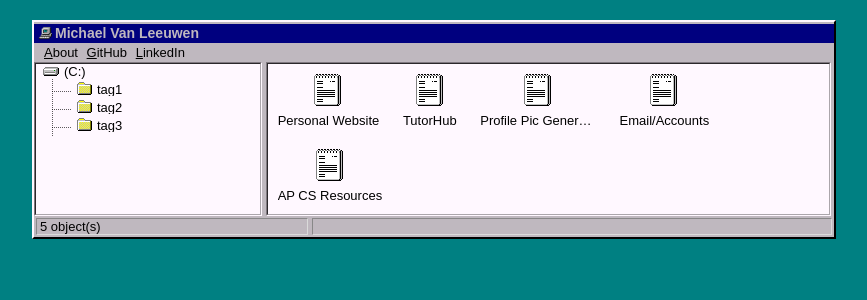
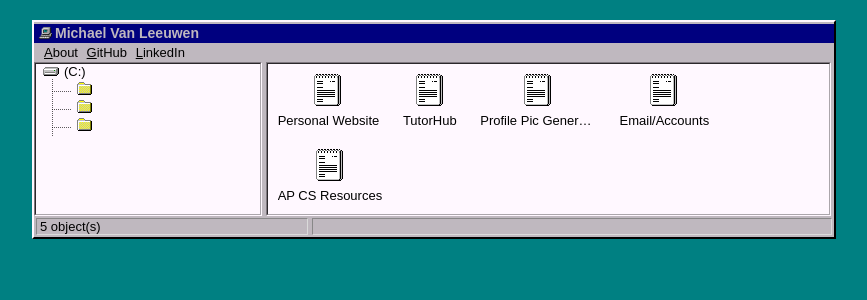
Before and after one commit to MJVL/mjvl.github.io-legacy-v2, a Jekyll site: the page built from index.html, in a window 1280 px wide. Shown: the top 300 px of the page, without its empty margins (206-1073 px from the left). Built offline with Jekyll 4.4.1, drawn with Linux system fonts in a browser that asks for light colours.

Commit message:
Change default html

```diff
--- a/_layouts/default.html
+++ b/_layouts/default.html
@@ -33,10 +33,9 @@
 			<ul id="tag-list">
 				<li><a href="/" ><img src="/assets/img/disk.png" />(C:)</a>
 			<ul>
-				{% assign tags = site.tags | sort %}
-				{% for tag in tags %}
-				<li><a href="/tag/{{ tag | first | slugify }}/" title="{{ tag[0] | replace:'-', ' ' }}"><img src="/assets/img/folder.ico" />{{ tag[0] | replace:'-', ' ' }}</a></li>
-				{% endfor %}
+				<li><a href="/tag/tag1/" title="Projects"><img src="/assets/img/folder.ico" /></a></li>
+				<li><a href="/tag/tag2/" title="Resources"><img src="/assets/img/folder.ico" /></a></li>
+				<li><a href="/tag/tag3/" title="Contact Me"><img src="/assets/img/folder.ico" /></a></li>
 			</ul>
 				</li>
 			</ul>
```
